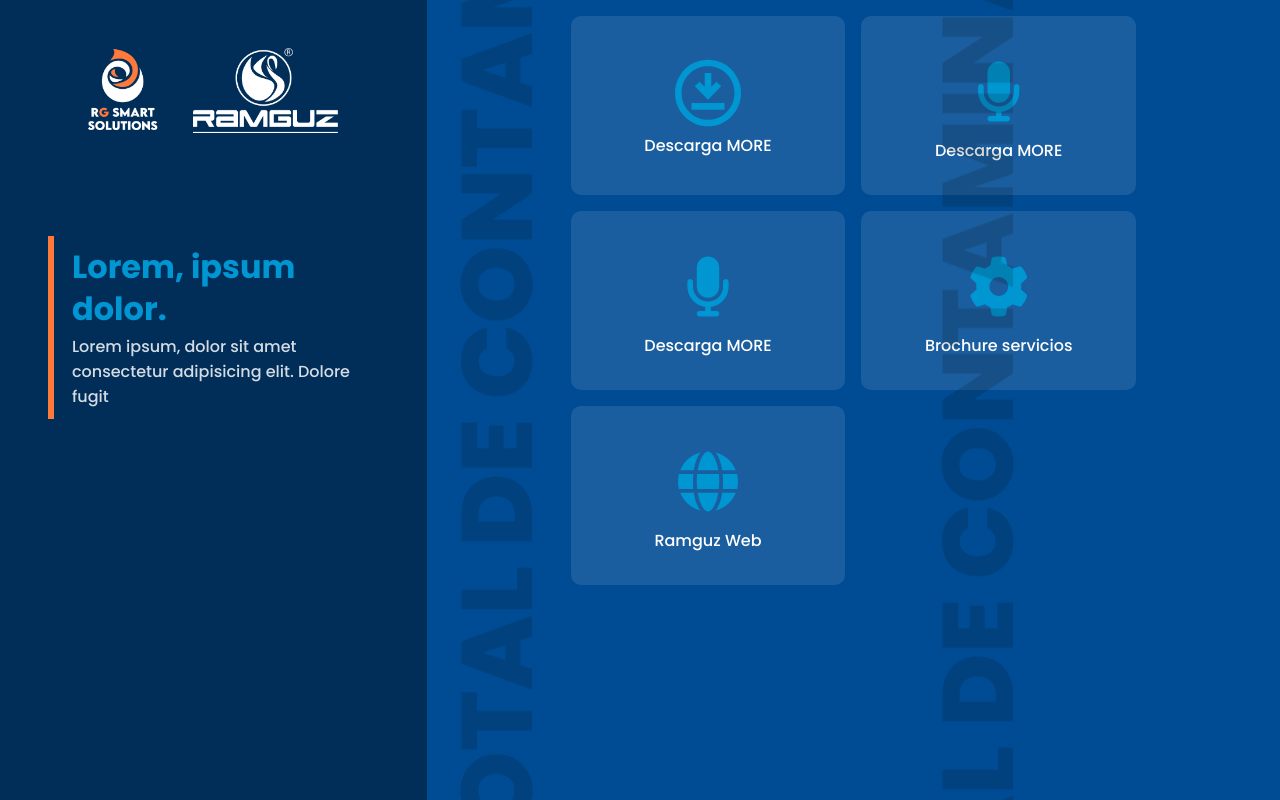
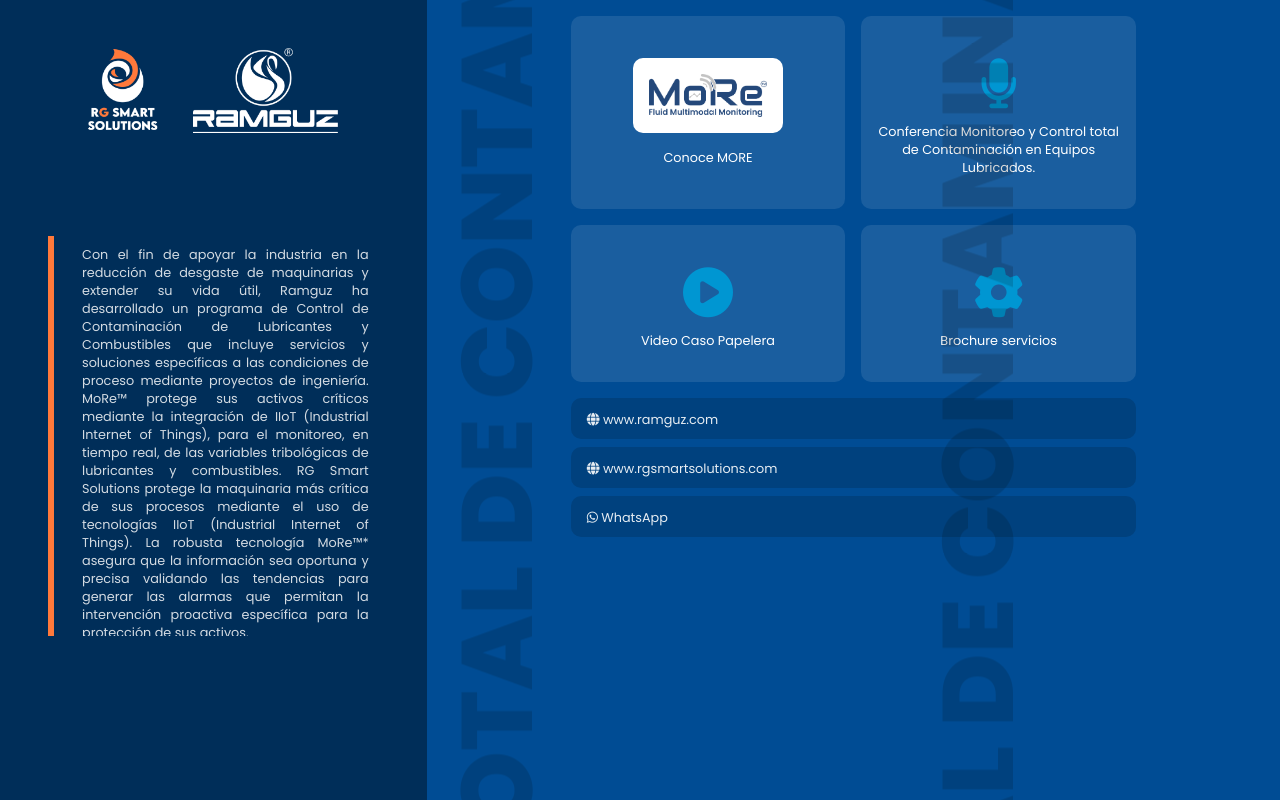
Before and after one commit to Geniorama/landing-expomantener-rg, a plain HTML site: page index.html in a window 1280 px wide. Drawn offline with Linux system fonts and the light colour scheme.

Commit message:
feature: nueva informacion

```diff
--- a/index.html
+++ b/index.html
@@ -1,5 +1,6 @@
 <!DOCTYPE html>
 <html lang="en">
+
 <head>
     <meta charset="UTF-8">
     <meta http-equiv="X-UA-Compatible" content="IE=edge">
@@ -7,9 +8,10 @@
     <title>MORE | Expomanter</title>
     <link rel="preconnect" href="https://fonts.googleapis.com">
     <link rel="preconnect" href="https://fonts.gstatic.com" crossorigin>
-    <link href="https://fonts.googleapis.com/css2?family=Poppins:wght@500;700;800&display=swap" rel="stylesheet">
+    <link href="https://fonts.googleapis.com/css2?family=Poppins:wght@400;500;700;800&display=swap" rel="stylesheet">
     <link rel="stylesheet" href="style.css">
 </head>
+
 <body>
     <main class="rg-main">
         <aside class="rg-sidebar">
@@ -18,8 +20,23 @@
             </div>
 
             <div class="rg-intro-text">
-                <h2>Lorem, ipsum dolor.</h2>
-                <p>Lorem ipsum, dolor sit amet consectetur adipisicing elit. Dolore fugit</p>
+                <p>Con el fin de apoyar la industria en la reducción de desgaste de maquinarias y extender su vida útil,
+                    Ramguz ha desarrollado un programa de Control de Contaminación de Lubricantes y Combustibles que
+                    incluye servicios y soluciones específicas a las condiciones de proceso mediante proyectos de
+                    ingeniería. MoRe™ protege sus activos críticos mediante la integración de IIoT (Industrial Internet
+                    of Things), para el monitoreo, en tiempo real, de las variables tribológicas de lubricantes y
+                    combustibles.
+
+                    RG Smart Solutions protege la maquinaria más crítica de sus procesos mediante el uso de tecnologías
+                    IIoT (Industrial Internet of Things). La robusta tecnología MoRe™* asegura que la información sea
+                    oportuna y precisa validando las tendencias para generar las alarmas que permitan la intervención
+                    proactiva específica para la protección de sus activos. <br><br>
+
+                    RG Smart Solutions protege la maquinaria más crítica de sus procesos mediante el uso de tecnologías
+                    IIoT (Industrial Internet of Things). La robusta tecnología MoRe™* asegura que la información sea
+                    oportuna y precisa validando las tendencias para generar las alarmas que permitan la intervención
+                    proactiva específica para la protección de sus activos.
+                </p>
             </div>
         </aside>
 
@@ -34,23 +51,24 @@
             </div>
 
             <div class="rg-grid-download-links">
-                <a href="#" class="rg-card-download-link">
-                    <img src="./img/material-symbols_download-for-offline-outline.svg" alt="" class="rg-icon">
-                    <span class="rg-text">Descarga MORE</span>
+                <a href="https://m.more.ramguz.com" class="rg-card-download-link">
+                    <img src="./img/logo-more-fluid.png" alt="" class="rg-icon">
+                    <span class="rg-text">Conoce MORE</span>
                 </a>
 
                 <a href="#" class="rg-card-download-link">
                     <div class="rg-icon-fa">
                         <i class="fa-solid fa-microphone"></i>
                     </div>
-                    <span class="rg-text">Descarga MORE</span>
+                    <span class="rg-text">Conferencia Monitoreo y Control total de Contaminación en Equipos
+                        Lubricados.</span>
                 </a>
 
                 <a href="#" class="rg-card-download-link">
                     <div class="rg-icon-fa">
-                        <i class="fa-solid fa-microphone"></i>
+                        <i class="fa-solid fa-circle-play"></i>
                     </div>
-                    <span class="rg-text">Descarga MORE</span>
+                    <span class="rg-text">Video Caso Papelera</span>
                 </a>
 
                 <a href="#" class="rg-card-download-link">
@@ -59,20 +77,29 @@
                     </div>
                     <span class="rg-text">Brochure servicios</span>
                 </a>
+            </div>
 
-                <a href="https://ramguz.com/" target="_blank" rel="" class="rg-card-download-link">
-                    <div class="rg-icon-fa">
-                        <i class="fa-solid fa-globe"></i>
-                    </div>
-                    <span class="rg-text">Ramguz Web</span>
-                </a>
-
-                <!-- <a href="#" class="rg-card-download-link">
-                    <div class="rg-icon-fa">
-                        <i class="fa-solid fa-microphone"></i>
-                    </div>
-                    <span class="rg-text">Descarga MORE</span>
-                </a> -->
+            <div class="rg-section-contact">
+                <ul class="rg-menu-contact">
+                    <li>
+                        <a href="https://ramguz.com/" target="_blank" rel="">
+                            <i class="fa-solid fa-globe"></i>
+                            <span>www.ramguz.com</span>
+                        </a>
+                    </li>
+                    <li>
+                        <a href="https://rgsmartsolutions.com/" target="_blank" rel="">
+                            <i class="fa-solid fa-globe"></i>
+                            <span>www.rgsmartsolutions.com</span>
+                        </a>
+                    </li>
+                    <li>
+                        <a href="https://wa.link/us0idh" target="_blank" rel="">
+                            <i class="fa-brands fa-whatsapp"></i>
+                            <span>WhatsApp</span>
+                        </a>
+                    </li>
+                </ul>
             </div>
 
 
@@ -90,4 +117,5 @@
     <script src="https://kit.fontawesome.com/356fdfe3e9.js" crossorigin="anonymous"></script>
     <script src="main.js"></script>
 </body>
+
 </html>
--- a/style.css
+++ b/style.css
@@ -44,10 +44,9 @@
 
 .rg-intro-text{
     margin-top: 6rem;
-    padding: 10px 0;
     padding-left: 1.5rem;
     position: relative;
-    text-align: left;
+
 }
 
 .rg-intro-text::before{
@@ -71,10 +70,42 @@
 
 .rg-intro-text p{
     color: white;
-    font-size: 1rem;
+    font-size: .8rem;
     margin: 0;
-    font-weight: 500;
+    font-weight: 400;
     opacity: .83;
+    text-align: justify;
+    height: 50vh;
+    overflow-y: scroll;
+    box-sizing: border-box;
+    padding: 10px;
+}
+
+.rg-intro-text p::-webkit-scrollbar {
+    -webkit-appearance: none;
+}
+
+
+.rg-intro-text p::-webkit-scrollbar:vertical {
+    width:10px;
+}
+
+.rg-intro-text p::-webkit-scrollbar-button:increment,.rg-intro-text p::-webkit-scrollbar-button {
+    display: none;
+}
+
+.rg-intro-text p::-webkit-scrollbar:horizontal {
+    height: 10px;
+}
+
+.rg-intro-text p::-webkit-scrollbar-thumb {
+    background-color: var(--rg-blue-dark);
+    border-radius: 20px;
+    border: 2px solid var(--rg-blue-light);
+}
+
+.rg-intro-text p::-webkit-scrollbar-track {
+    border-radius: 10px;
 }
 
 .rg-text-animate{
@@ -141,7 +172,7 @@
     justify-content: center;
     align-items: center;
     background: rgba(255, 255, 255, 0.1);
-    padding: 2rem;
+    padding: 2rem 1rem;
     box-sizing: border-box;
     border-radius: 10px;
     text-decoration: none;
@@ -151,15 +182,21 @@
 .rg-text{
     display: inline-block;
     color: white;
+    font-size: .8em;
 }
 
 .rg-icon{
     width: 100%;
-    max-width: 80px;
+    max-width: 150px;
+    background-color: white;
+    padding: 1rem;
+    border-radius: 10px;
+    box-sizing: border-box;
+    margin-bottom: 1rem;
 }
 
 .rg-icon-fa{
-    font-size: 60px;
+    font-size: 50px;
     color: var(--rg-blue-light);
     transition: .3s;
 }
@@ -171,6 +208,30 @@
 
 .rg-card-download-link:hover .rg-icon-fa{
     color: var(--rg-orange);
+}
+
+.rg-menu-contact{
+    list-style: none;
+    padding: 0;
+}
+
+.rg-menu-contact li{
+    margin: .5rem 0;
+    background-color: rgba(0, 0, 0, .15);
+    padding: .5rem 1rem;
+    border-radius: 10px;
+}
+.rg-menu-contact a{
+    text-decoration: none;
+    color: white;
+    opacity: .9;
+    font-size: .8rem;
+    transition: .3s;
+}
+
+.rg-menu-contact a:hover{
+    color: var(--rg-orange);
+    opacity: 1  ;
 }
 
 @keyframes moverTeleprompter {
```
Also changed, not shown: img/logo-more-fluid.png (added).
